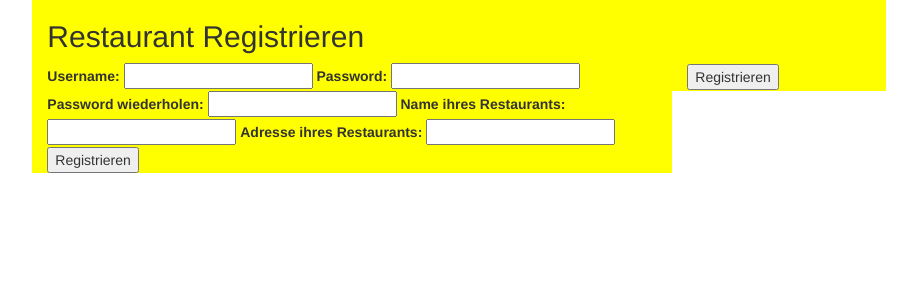
After one commit to Schlumpf1/DatenbankPraktikumv0.1, a Flask app: page /restaurant/registrieren in a window 1280 px wide. The commit adds this page. Shown: the top 300 px of the page, without its empty margins (181-1098 px from the left). Run offline with Flask 3, Linux system fonts and the light colour scheme; some libraries are stand-ins or nearby versions.

Commit message:
Registrieren und login von Restaurant angefangen

```diff
--- a/app.py
+++ b/app.py
@@ -98,3 +98,31 @@ def delete_day(id):
     print('ja')
     zugreifer.deleteOpeningTimeWithId(id)
     return redirect("/restaurant/openingTime")
+
+@app.route("/restaurant/login", methods =['POST', 'GET'])
+def restaurant_login():
+    if request.method == 'POST':
+        username = request.form['username']
+        password = request.form['password']
+        #versuch login auszuführen
+        #if zugreifer.getPasswordForLoginparams(username) == password:
+        return redirect("/restaurant")
+
+    else:
+        return render_template('restaurant_login.html')
+
+@app.route("/restaurant/registrieren", methods =['POST', 'GET'])
+def restaurant_register():
+    if request.method == 'POST':
+        username = request.form['username']
+        password = request.form['password']
+        passwordControll = request.form['passwordControll']
+        restaurantName = request.form['restaurantName']
+        adresse = request.form['adresse']
+        if password == passwordControll:
+            #usernamedopplung pruefen
+            zugreifer.insertNewRestaurant(username, password, restaurantName, adresse)
+            return redirect('/restaurant')
+
+    else:
+        return render_template('restaurant_register.html')
--- a/module_restaurant.py
+++ b/module_restaurant.py
@@ -23,5 +23,5 @@ class restaurant:
     def adresse(self):
         return self.adresse
 
-    def bild(self):
+    def postleitzahl(self):
         return self.postleitzahl
--- /dev/null
+++ b/templates/restaurant_register.html
@@ -0,0 +1,41 @@
+<!DOCTYPE html>
+<html>
+    <head>
+        <meta charset="utf-8"!>
+        <meta name="viewport" content="width=device-width, initial-scale=1">
+        <link rel="stylesheet" href="https://maxcdn.bootstrapcdn.com/bootstrap/3.4.1/css/bootstrap.min.css">
+        <script src="https://ajax.googleapis.com/ajax/libs/jquery/3.7.1/jquery.min.js"></script>
+        <script src="https://maxcdn.bootstrapcdn.com/bootstrap/3.4.1/js/bootstrap.min.js"></script>
+        <title>Restaurant LOGIN-PAGE</title>
+    </head>
+    <body>
+        <div class="col-sm-2"></div>
+        <div class="col-sm-6" style="background-color:yellow;">
+            <form action="/restaurant/registrieren" method="post">
+                <h2>Restaurant Registrieren</h2>
+                <label for="username">Username:</label>
+                <input type="text" id="username" name="username" required >
+
+                <label for="password">Password:</label>
+                <input type="password" id="password" name="password" required>
+
+                <label for="passwordControll">Password wiederholen:</label>
+                <input type="password" id="passwordControll" name="passwordControll" required>
+
+                <label for="restaurantName">Name ihres Restaurants:</label>
+                <input type="text" id="restaurantName" name="restaurantName" required >
+
+                <label for="Adresse">Adresse ihres Restaurants:</label>
+                <input type="text" id="adresse" name="adresse" required >
+
+                <button type="submit">Registrieren</button>
+            </form>
+        </div>
+
+        <div class="col-sm-2" style="background-color:yellow;">
+            <div style="height: 64px;"></div>
+            <button type="button" onclick="window.location.href = 'restaurant/registrieren';">Registrieren</button>
+            <div style="height: 1px;"></div>
+        </div>
+    </body>
+</html>
--- a/templates/speisekarte.html
+++ b/templates/speisekarte.html
@@ -28,8 +28,11 @@
                             <li class="list-group-item" style="list-style-type: none;">
                                 <div class="row">
                                     <div class="col-sm-1"></div>
-                                    <div class="col-sm-5">
+                                    <div class="col-sm-3">
                                         {{ item.name }}
+                                    </div>
+                                    <div class="col-sm-2">
+                                        {{ item.preis }} €
                                     </div>
                                     <div class="col-sm-3">
                                         <form action="{{ url_for('delete_Item',itemId =item.itemId) }}" method=post >
```
Also changed, not shown: templates/restaurant_login.html (added, +32 -0 lines), zugreifer.py (+15 -5 lines), Database.db.
